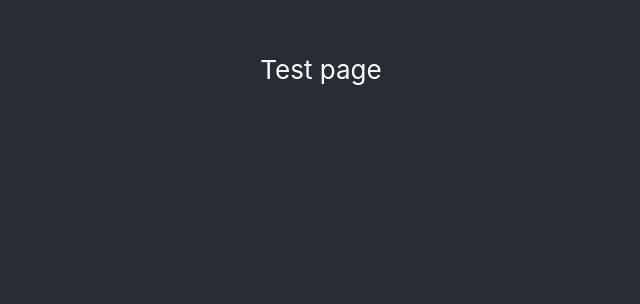
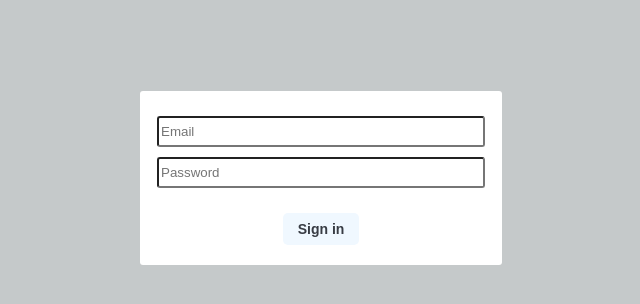
Before and after one commit to nbulavin/budget-walker, a React (Create React App) app: page /login in a window 1280 px wide. Shown: the part 222-526 px from the top of the page, without its empty margins (319-959 px from the left). Built offline with nearby package versions, Linux system fonts and the light colour scheme.

Commit message:
Correct styles. Add form to login page

```diff
--- /dev/null
+++ b/src/components/Login/FormSection/index.js
@@ -0,0 +1,19 @@
+import React from 'react';
+import { FormDiv, FormInput } from './styles'
+
+class FormSection extends React.Component {
+  render() {
+    return (
+      <FormDiv>
+        <div>
+          <FormInput type="text" placeholder={"Email"}/>
+        </div>
+        <div>
+          <FormInput type="text" placeholder={"Password"}/>
+        </div>
+      </FormDiv>
+    );
+  }
+}
+
+export default FormSection;
--- /dev/null
+++ b/src/components/Login/FormSection/styles.js
@@ -0,0 +1,14 @@
+import styled from 'styled-components';
+
+export const FormDiv = styled.div`
+  padding-bottom: 20px;
+`;
+
+export const FormInput = styled.input`
+  width: calc(100% - 30px);
+  padding-bottom: 6px;
+  padding-top: 6px;
+  margin-top: 5px;
+  margin-bottom: 5px;
+  border-radius: 3px;
+`;
--- /dev/null
+++ b/src/components/common/SendButton/index.js
@@ -0,0 +1,15 @@
+import React from 'react';
+import { StyledButton } from './styles';
+
+
+class SendButton extends React.Component {
+  render() {
+    return (
+      <StyledButton onClick={this.props.sendRequest}>
+        {this.props.buttonName}
+      </StyledButton>
+    );
+  }
+}
+
+export default SendButton;
--- /dev/null
+++ b/src/components/common/SendButton/styles.js
@@ -0,0 +1,12 @@
+import styled from 'styled-components';
+
+export const StyledButton = styled.button`
+  border-radius: 5px;
+  background-color: #f0f8ff;
+  color: #383c44;
+  padding: 8px 15px;
+  font-weight: 600;
+  font-size: 14px;
+  border-width: 0;
+  cursor: pointer;
+`;
--- a/src/pages/Login/index.js
+++ b/src/pages/Login/index.js
@@ -1,15 +1,16 @@
 import React from "react";
-import { BackgroundDiv, MainDiv } from "./styles";
+import { BackgroundDiv, NarrowDiv } from "./styles";
+import SendButton from "../../components/common/SendButton";
+import FormSection from "../../components/Login/FormSection";
 
 
 function Login() {
   return (
     <BackgroundDiv>
-      <MainDiv>
-        <p>
-          Test page
-        </p>
-      </MainDiv>
+      <NarrowDiv>
+        <FormSection />
+        <SendButton sendRequest={console.log("test")} buttonName={"Sign in"}/>
+      </NarrowDiv>
     </BackgroundDiv>
   );
 }
--- a/src/pages/Login/styles.js
+++ b/src/pages/Login/styles.js
@@ -1,13 +1,14 @@
 import styled from 'styled-components';
 
 export const BackgroundDiv = styled.div`
-  width: 100%
+    width: 100%
 `;
 
-export const MainDiv = styled.div`
-    width: 600px;
+export const NarrowDiv = styled.div`
+    width: 350px;
     position: relative;
-    margin-left: auto;
-    margin-right: auto;
-    margin-top: -150px
+    margin: auto;
+    background-color: white;
+    padding: 20px 6px;
+    border-radius: 3px;
 `;
--- a/src/pages/Placeholder/styles.js
+++ b/src/pages/Placeholder/styles.js
@@ -8,7 +8,7 @@ export const AppHeader = styled.header`
 `;
 
 export const AppLink = styled.a`
-         color: #61dafb;
+         color: #18333c;
 `;
 
 const rotate = keyframes`
--- a/src/pages/styles.js
+++ b/src/pages/styles.js
@@ -2,16 +2,12 @@ import styled from 'styled-components';
 
 export const AppDiv = styled.div`
          text-align: center;
-         background-color: #282c34;
+         background-color: #c5c9ca;
          min-height: 100vh;
          display: flex;
          flex-direction: column;
          align-items: center;
          justify-content: center;
-         font-size: calc(10px + 2vmin);
-         color: white;
+         font-size: 10px;
+         color: black;
 `;
-
-export const AppLink = styled.a`
-        color: #61dafb;
-`;
```
